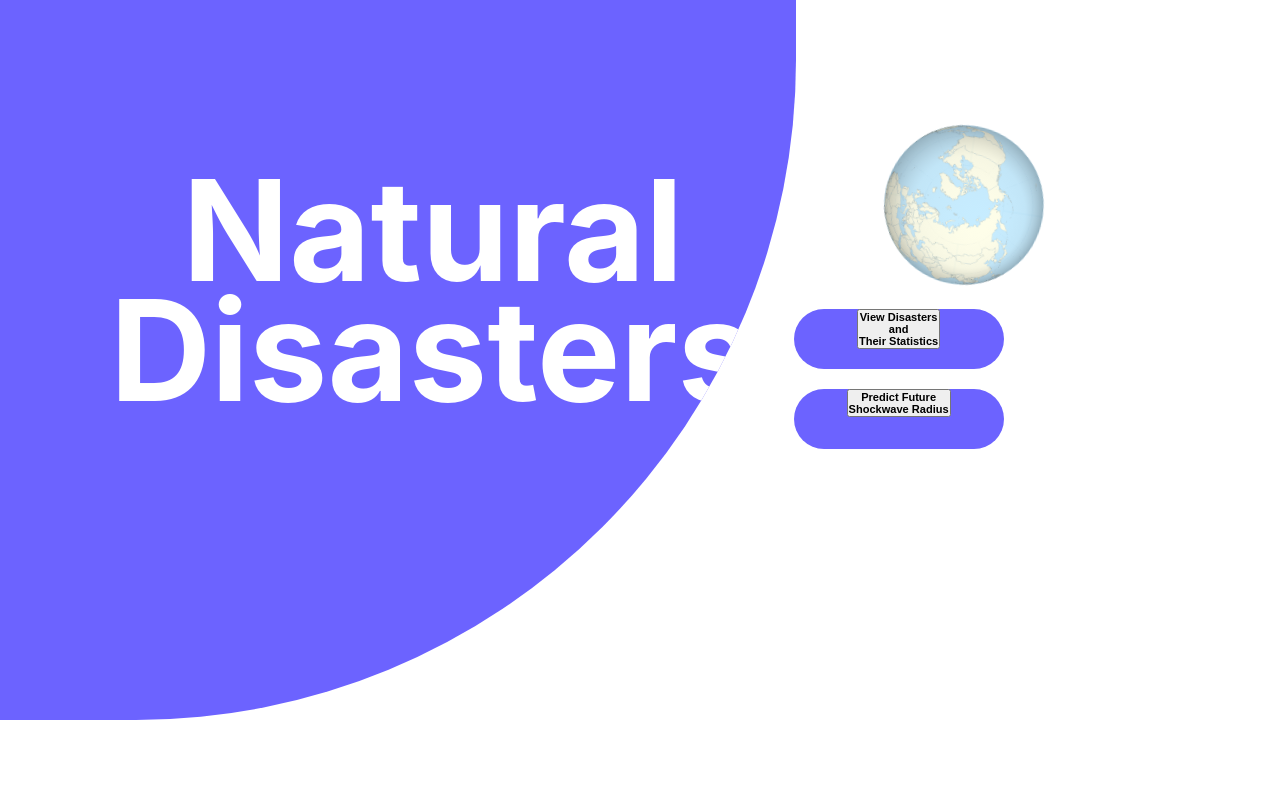
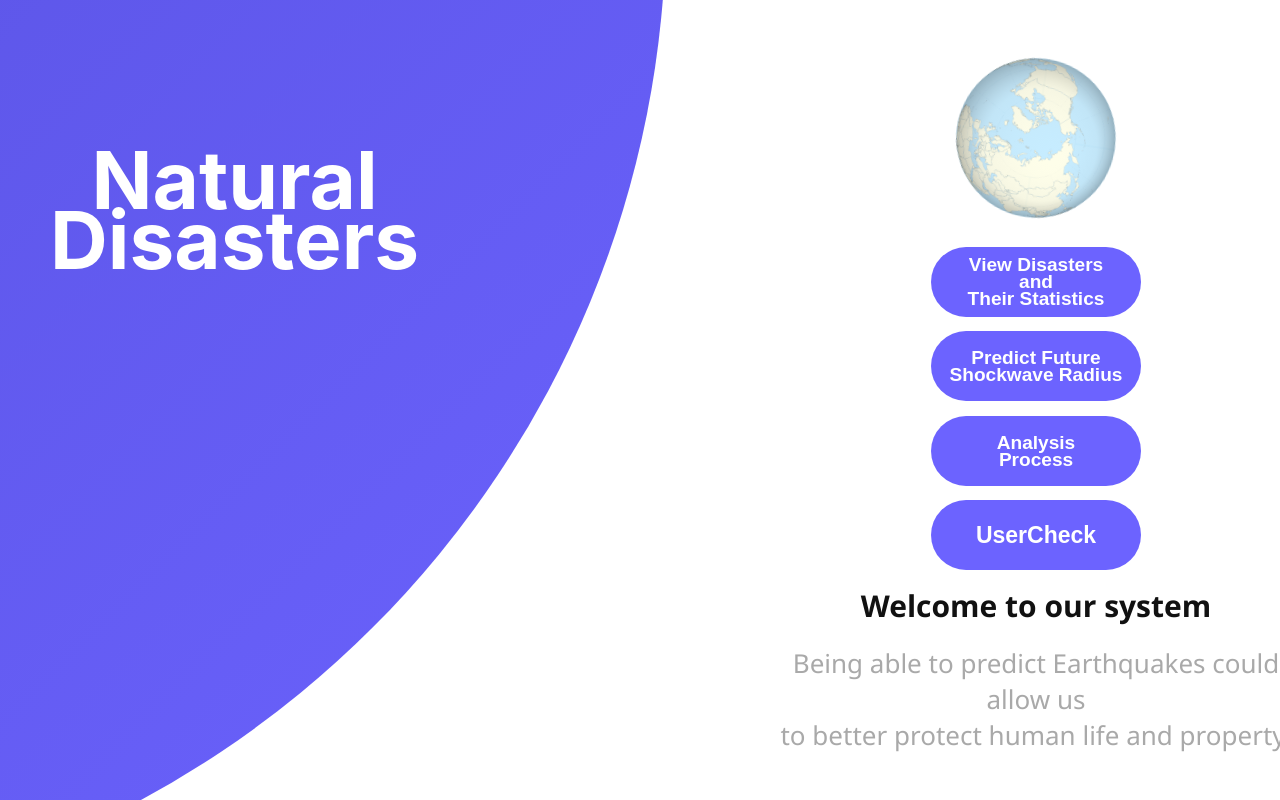
Before and after one commit to seifeldingamal/graduation-project-natural-disasters, a React (Create React App) app in the folder webapp/client/: page / in a window 1280 px wide. Built offline with nearby package versions, Linux system fonts and the light colour scheme.

Commit message:
Update Home.css

```diff
--- a/webapp/client/src/views/Home.css
+++ b/webapp/client/src/views/Home.css
@@ -1,42 +1,74 @@
+@import url('https://fonts.googleapis.com/css2?family=Poppins:wght@600&display=swap');
+* {
+    padding: 0;
+    margin: 0;
+    box-sizing: border-box
+}
 #Body
 {
     position: relative;
+    width: 100%;
     background-color: #fff;
-    width: 100%;
+    min-height: 100vh;
+    overflow: hidden;
+
+
+}
+#Body::before {
+    content: '';
+    position: absolute;
+    height: 2000px;
+    width: 2000px;
+    top: -10%;
+    right: 48%;
+    background-image: linear-gradient(-45deg, #6C63FF 0%, #4A46CB 100%);
+    transform: translateY(-50%);
+    border-radius: 50%;
+    z-index: 1;
+    transition: 1.8s ease-in-out;
 
 }
 
 #Header
 {
+    position: absolute;
+    width: 100%;
+    height: 100%;
     top: 0;
     left: 0;
-    overflow: hidden;
-    width: 796px;
-    height: 720px;
-    background-color: #6C63FF;
-    display: flex;
-    padding-top: 170px;
-    padding-left: 110px;
-    border-radius: 0 0 660px 0
+    display: grid;
+    grid-template-columns: repeat(2,1fr)
 }
 
-#Header div
+#content
 {
-    font-size: 70px;
+    display: flex;
+    flex-direction: column;
+    align-items:flex-start;
+    justify-content:flex-start;
+    text-align: center;
+    z-index: 2;
+    padding: 150px 50px;
+    transition: 0.9s 0.6s ease-in-out;
+}
+#content h1
+{
+    font-size: 130px;
     font-weight: bold;
     color: white;
-    line-height: 120px
+    line-height: 130px;
+    transition: 1s
 }
 
 #main3
 {
     overflow: hidden;
-    width: 340px;
-    height: 48%;
+    width: 536px;
+    height: 720px;
     background-color: #fff;
     position: absolute;
-    top: 16%;
-    left: 62%;
+    top: 6%;
+    left: 60%;
     display: grid;
     grid-template-columns: 1fr
 }
@@ -46,43 +78,29 @@
     margin: 10px 0
 }
 
-#main3 .button
+#main3 form button
 {
     background-color: #6C63FF;
     color: white;
-    font-size: 22px;
-    line-height: 27px;
-    text-align: center;
+    font-size: 23px;
+    line-height: 17px;
     cursor: pointer;
     width: 210px;
-    height: 60px;
+    height: 70px;
     outline: none;
     border:none;
     border-radius: 48px;
     font-weight: 600;
-    margin: 10px 0;
-    text-decoration: none;
+    margin: 0px 163px;
+    text-decoration: none
 }
 
-#main3 .button:hover
+#main3 form button:hover
 {
     background-color: #4A46CB
 }
 
-#Footer
-{
-    position: absolute;
-    overflow: hidden;
-    width: 600px;
-    height: 190px;
-    background-color: #fff;
-    top: 78%;
-    left: 55%;
-    display: grid;
-    grid-template-columns: 1fr
-}
-
-#Footer b
+#main3 b
 {
     width: 100%;
     text-align: center;
@@ -91,7 +109,7 @@
     color: #111
 }
 
-#Footer p
+#main3 p
 {
     margin-top: 5px;
     width: 100%;
@@ -100,3 +118,33 @@
     font-family: Segoe UI;
     text-align: center
 }
+@media (max-width: 1330px)
+{
+    #Body
+    {
+        overflow: scroll;
+
+    }
+}
+@media (max-width: 1330px)
+{
+    #content h1
+    {
+        font-size: 80px;
+        line-height: 60px;
+        transition: 1s
+    }
+}
+@media (max-width: 900px)
+{
+    #content h1
+    {
+        font-size: 40px;
+        line-height: 50px;
+        transition: 1s
+    }
+    #content
+    {
+        padding: 100px 20px;
+    }
+}
```
